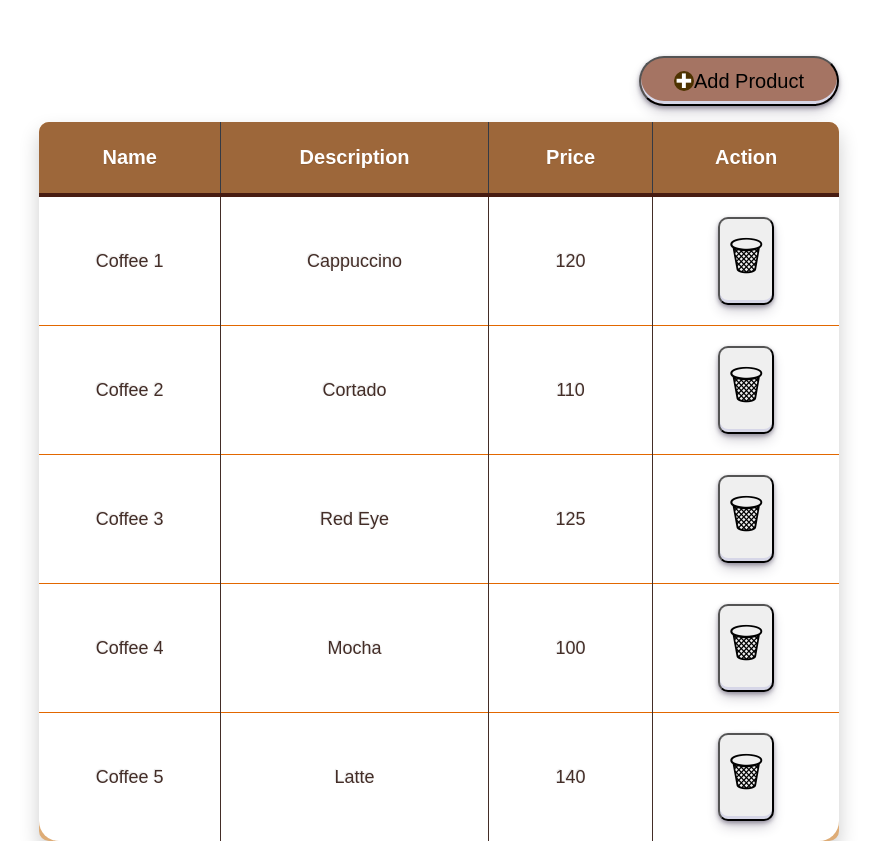
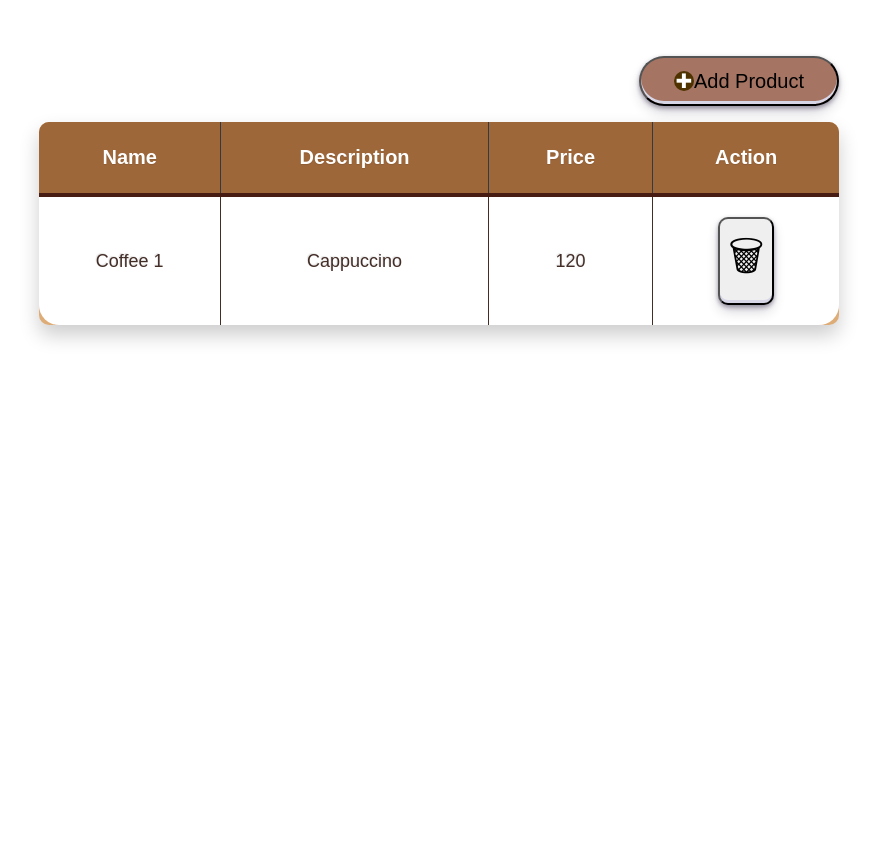
Before and after one commit to CharleeDolor/crud-products, a Vue app: page / in a window 1280 px wide. Shown: the part 200-1041 px from the top of the page, without its empty margins (201-1078 px from the left). After the commit the page ends 800 px from the top, so only its background shows below. Built offline with nearby package versions, Linux system fonts and the light colour scheme.

Commit message:
added condition for table

```diff
--- a/src/components/ProductList.vue
+++ b/src/components/ProductList.vue
@@ -6,7 +6,7 @@
 
   <div class="control-panel">
     <button @click="openAddModal" class="add-btn">Add Product</button>
-    <table>
+    <table v-if="this.products.length > 0">
       <thead>
         <th>Name</th>
         <th>Description</th>
@@ -25,6 +25,7 @@
         </tr>
       </transition-group>
     </table>
+    <h2 v-else style="align-self: center;">Empty</h2>
   </div>
 </template>
 
@@ -45,10 +46,10 @@ export default {
       toEditProduct: null,
       products: [
         { name: "Coffee 1", desc: "Cappuccino ", price: 120, image: "" },
-        { name: "Coffee 2", desc: "Cortado", price: 110, image: "" },
-        { name: "Coffee 3", desc: "Red Eye", price: 125, image: "" },
-        { name: "Coffee 4", desc: " Mocha", price: 100, image: "" },
-        { name: "Coffee 5", desc: "Latte", price: 140, image: "" },
+        // { name: "Coffee 2", desc: "Cortado", price: 110, image: "" },
+        // { name: "Coffee 3", desc: "Red Eye", price: 125, image: "" },
+        // { name: "Coffee 4", desc: " Mocha", price: 100, image: "" },
+        // { name: "Coffee 5", desc: "Latte", price: 140, image: "" },
       ]
     }
   },
```
